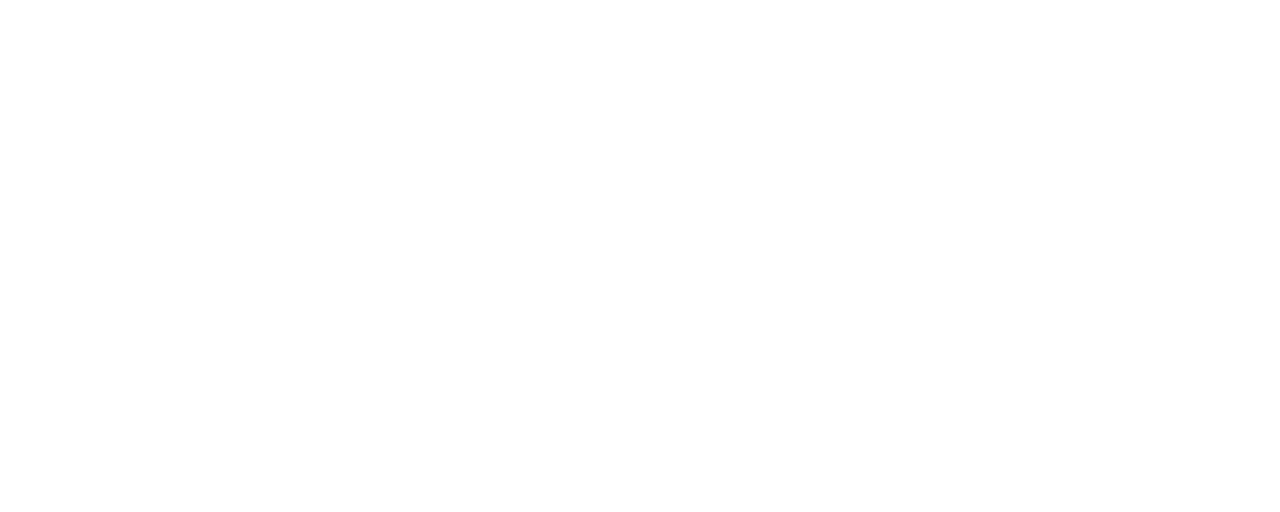
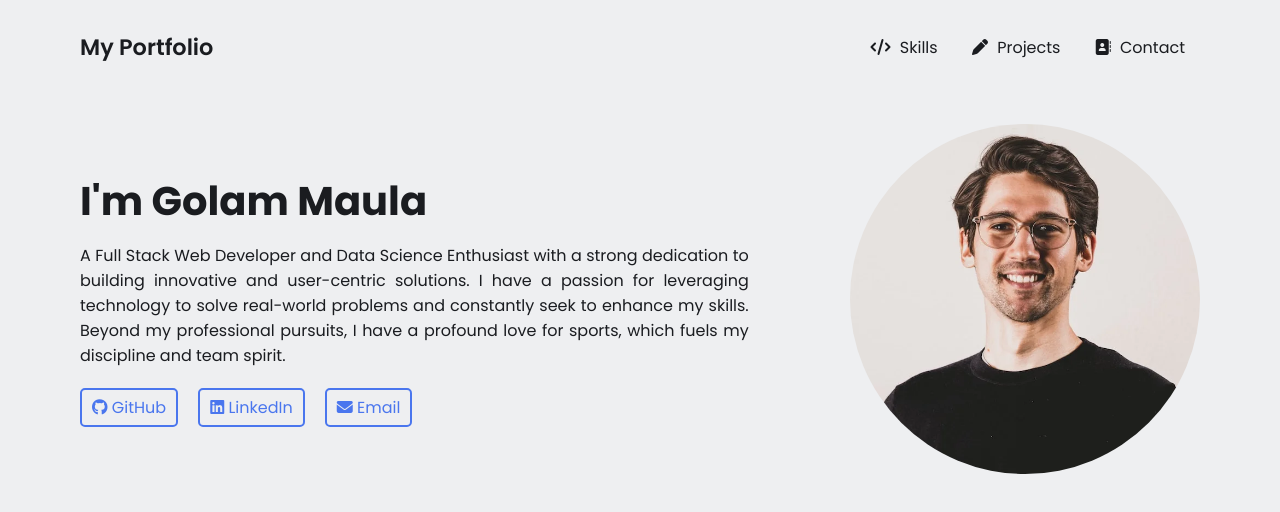
Before and after one commit to gmlincoln/portfolio-ost, a plain HTML site: page index.html in a window 1280 px wide. Drawn offline with Linux system fonts and the light colour scheme.

Commit message:
navbar and hero section done

```diff
--- a/css/style.css
+++ b/css/style.css
@@ -1,2 +1,110 @@
 /* Poppins Font */
 @import url('https://fonts.googleapis.com/css2?family=Poppins:ital,wght@0,100;0,200;0,300;0,400;0,500;0,600;0,700;0,800;0,900;1,100;1,200;1,300;1,400;1,500;1,600;1,700;1,800;1,900&display=swap');
+
+:root {
+    --text-color: #1a1c20;
+    --background-color: #EEEFF1;
+    --link-color: #4a76ee;
+}
+
+* {
+    padding: 0;
+    margin: 0;
+}
+
+body {
+    font-family: "Poppins", serif;
+    background-color: var(--background-color);
+    color: var(--text-color);
+}
+
+/* Common Style */
+.container {
+    max-width: 1120px;
+    margin: 0 auto;
+}
+
+a {
+    text-decoration: none;
+    color: var(--link-color);
+}
+
+/* Header Section Style */
+#header {
+    padding: 30px 0px;
+}
+
+#header nav {
+    display: flex;
+    justify-content: space-between;
+    align-items: center;
+}
+
+nav .left a {
+    font-size: 1.4rem;
+    font-weight: 600;
+    color: var(--text-color);
+}
+
+nav .right a {
+    margin: 0px 15px;
+    color: var(--text-color);
+}
+
+nav .right a span {
+    margin-left: 5px;
+}
+
+/* Hero Section Style */
+.hero-section {
+    display: flex;
+    justify-content: space-between;
+    align-items: center;
+    gap: 50px;
+    padding: 30px 0px;
+}
+
+.hero-section .hero-left {
+    flex: 5;
+}
+
+.hero-section .hero-left h2 {
+    font-size: 2.5rem;
+    margin-bottom: 0.8rem;
+    font-weight: 700;
+}
+
+.hero-section .hero-left p {
+    margin-bottom: 20px;
+    text-align: justify;
+}
+
+
+.hero-section .hero-left .links {
+    display: flex;
+    gap: 20px;
+}
+
+.hero-section .hero-left .links a {
+    border: 2px solid var(--link-color);
+    padding: 5px 10px;
+    border-radius: 5px;
+    transition: 0.5s;
+}
+
+.hero-section .hero-left .links a:hover {
+    color: var(--text-color);
+    border: 2px solid var(--text-color);
+
+}
+
+.hero-section .hero-right {
+    flex: 3;
+    display: flex;
+    justify-content: right;
+}
+
+.hero-section .hero-right img {
+    width: 350px;
+    border-radius: 50%;
+}
--- a/index.html
+++ b/index.html
@@ -16,20 +16,77 @@
 
     <!-- CSS -->
     <link rel="stylesheet" href="css/style.css">
-
+    <!-- Font Awesome Icons-->
+    <link rel="stylesheet" href="https://cdnjs.cloudflare.com/ajax/libs/font-awesome/6.7.2/css/all.min.css"
+        integrity="sha512-Evv84Mr4kqVGRNSgIGL/F/aIDqQb7xQ2vcrdIwxfjThSH8CSR7PBEakCr51Ck+w+/U6swU2Im1vVX0SVk9ABhg=="
+        crossorigin="anonymous" referrerpolicy="no-referrer" />
 </head>
 
 <body>
     <!-- Header Section Start -->
-    <header>
+    <header id="header">
+        <div class="container">
+            <nav>
+                <div class="left">
+                    <a href="#">My Portfolio</a>
+                </div>
 
+                <div class="right">
+                    <a href="">
+                        <i class="fa-solid fa-code"></i>
+                        <span>Skills</span>
+                    </a>
+                    <a href="">
+                        <i class="fa-solid fa-pen"></i>
+                        <span>Projects</span>
+                    </a>
+                    <a href="">
+                        <i class="fa-solid fa-address-book"></i>
+                        <span>Contact</span>
+                    </a>
+                </div>
+            </nav>
+        </div>
     </header>
 
     <!-- Header Section End -->
 
     <!-- Main Section Start -->
     <main>
-
+        <!-- Hero Banner Section -->
+        <section id="hero">
+            <div class="container">
+                <div class="hero-section">
+                    <div class="hero-left">
+                        <h2>I'm Golam Maula</h2>
+                        <p>
+                            A Full Stack Web Developer and Data Science Enthusiast with a strong dedication to building
+                            innovative and user-centric solutions. I have a passion for leveraging technology to solve
+                            real-world problems and constantly seek to enhance my skills. Beyond my professional
+                            pursuits, I
+                            have a profound love for sports, which fuels my discipline and team spirit.
+                        </p>
+                        <div class="links">
+                            <a href="https://github.com/gmlincoln" target="_blank">
+                                <i class="fa-brands fa-github"></i>
+                                <span>GitHub</span>
+                            </a>
+                            <a href="https://linkedin.com/" target="_blank">
+                                <i class="fa-brands fa-linkedin"></i>
+                                <span>LinkedIn</span>
+                            </a>
+                            <a href="mailto:gmaula.edu@gmail.com" target="_blank">
+                                <i class="fa-solid fa-envelope"></i>
+                                <span>Email</span>
+                            </a>
+                        </div>
+                    </div>
+                    <div class="hero-right">
+                        <img src="./assets/image.png" alt="Profile Picture">
+                    </div>
+                </div>
+            </div>
+        </section>
     </main>
     <!-- Main Section End -->
 
```
Also changed, not shown: assets/image.png (added).
